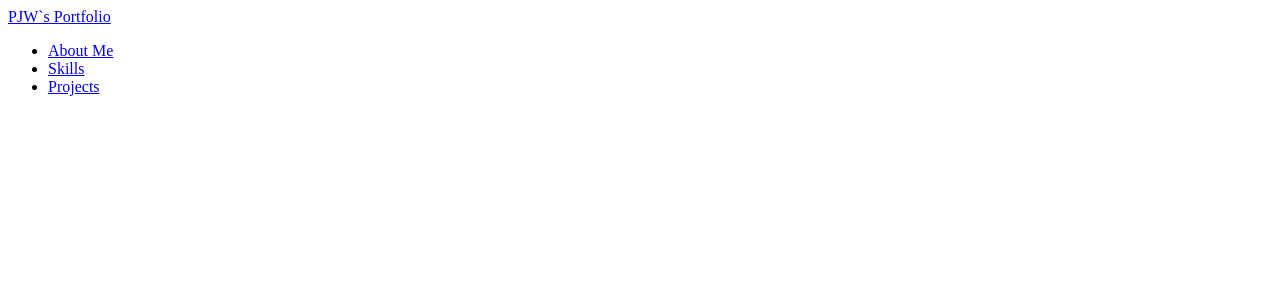
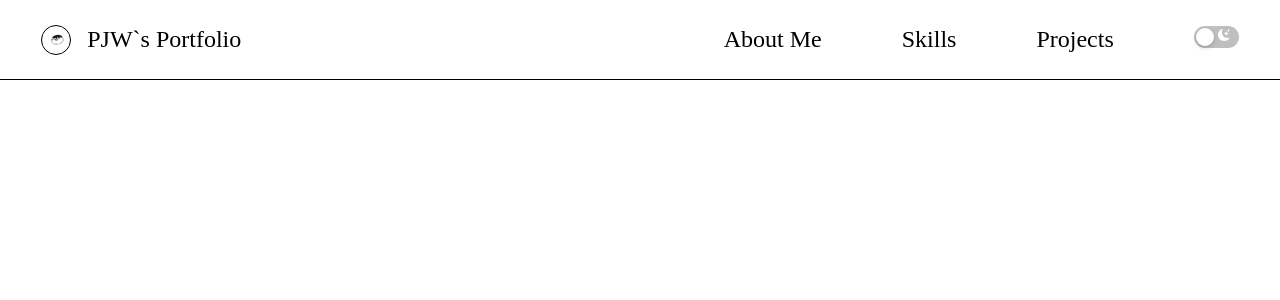
Before and after one commit to PJW980921/PJW-PortFolio, a React (Vite) app: page / in a window 1280 px wide. Shown: the top 300 px of the page. Built offline with nearby package versions, Linux system fonts and the light colour scheme.

Commit message:
feat : 여기어때 폰트/다크모드 셋팅 및 기능 구현

```diff
--- a/src/App.scss
+++ b/src/App.scss
@@ -1,10 +1,30 @@
+@use './themes.scss' as *;
+
+@font-face {
+  font-family: 'JalnanGothic';
+  src: url('https://cdn.jsdelivr.net/gh/projectnoonnu/noonfonts_231029@1.1/JalnanGothic.woff')
+    format('woff');
+  font-weight: normal;
+  font-style: normal;
+}
 * {
   box-sizing: border-box;
   scroll-behavior: smooth;
+  margin: 0;
+  padding: 0;
+}
+
+html,
+body {
+  background-color: var(--color-background);
+}
+
+a {
+  color: inherit;
+  text-decoration: none;
 }
 
 .app-container {
   display: flex;
   flex-direction: column;
-  gap: 8rem;
 }
--- a/src/App.tsx
+++ b/src/App.tsx
@@ -1,8 +1,14 @@
+import { useEffect } from 'react';
 import './App.scss';
 import Header from './components/Header/Header';
 import Main from './components/Main/Main';
 
 function App() {
+  useEffect(() => {
+    const getSaveDarkModeData = localStorage.getItem('data-theme') as string;
+    document.documentElement.setAttribute('data-theme', getSaveDarkModeData);
+  }, []);
+
   return (
     <div className="app-container">
       <Header />
--- /dev/null
+++ b/src/color.scss
@@ -0,0 +1,9 @@
+$btn-color-1: #fe016c;
+$btn-color-2: #ffbd07;
+$text-color-1: #232323;
+$text-color-2: #fff;
+$bg-color-1: #fff;
+$bg-color-2: #232323;
+$bg-img-1: url('/image/intro-light.gif');
+$bg-img-2: linear-gradient(rgba(0, 0, 0, 0.3), rgba(0, 0, 0, 0.3)),
+  url('image/intro-dark.gif');
--- /dev/null
+++ b/src/components/Header/DarkModeBtn.tsx
@@ -0,0 +1,33 @@
+import { Switch } from 'antd';
+import { BsMoonStarsFill, BsSunFill } from 'react-icons/bs';
+import './DarkModeToggle.scss';
+import { SwitchChangeEventHandler } from 'antd/es/switch';
+import { useState } from 'react';
+
+const DarkModeBtn = () => {
+  const darkModeState =
+    localStorage.getItem('data-theme') === 'dark' ? true : false;
+  const [darkMode, setDarkMode] = useState<boolean>(darkModeState);
+  const handleDarkModeChange: SwitchChangeEventHandler = (checked) => {
+    if (checked) {
+      document.documentElement.setAttribute('data-theme', 'dark');
+      localStorage.setItem('data-theme', 'dark');
+      setDarkMode(true);
+    } else if (!checked) {
+      document.documentElement.setAttribute('data-theme', 'light');
+      localStorage.setItem('data-theme', 'light');
+      setDarkMode(false);
+    }
+  };
+
+  return (
+    <Switch
+      onChange={handleDarkModeChange}
+      checkedChildren={<BsSunFill className=".icon" />}
+      unCheckedChildren={<BsMoonStarsFill className=".icon" />}
+      checked={darkMode}
+    />
+  );
+};
+
+export default DarkModeBtn;
--- /dev/null
+++ b/src/components/Header/DarkModeToggle.scss
@@ -0,0 +1,8 @@
+.icon {
+  display: flex;
+  justify-content: center;
+  align-items: center;
+  color: yellow;
+  padding-top: 0.5rem;
+  text-align: center;
+}
--- a/src/components/Header/Header.scss
+++ b/src/components/Header/Header.scss
@@ -0,0 +1,43 @@
+@use '../../themes.scss' as *;
+
+.header-container {
+  display: flex;
+  position: sticky;
+  inset: 0rem 0rem auto;
+  justify-content: space-around;
+  width: 100%;
+  height: 5rem;
+  gap: 25rem;
+  align-items: center;
+  border-bottom: 0.1rem solid;
+  border-color: var(--color-text);
+  background-color: var(--color-background);
+  z-index: 2;
+}
+
+.logo-box {
+  display: flex;
+  justify-content: center;
+  gap: 1rem;
+  align-items: center;
+}
+
+.logo-img {
+  border-radius: 50%;
+  border: 0.1rem solid;
+  border-color: var(--color-text);
+}
+.nav-box {
+  display: flex;
+  justify-content: center;
+  gap: 5rem;
+  list-style: none;
+}
+
+.nav-item {
+  display: flex;
+  text-decoration: none;
+  color: var(--color-text);
+  font-size: 1.5rem;
+  white-space: nowrap;
+}
--- a/src/components/Header/Header.tsx
+++ b/src/components/Header/Header.tsx
@@ -1,18 +1,38 @@
+import '../Header/Header.scss';
+import DarkModeBtn from './DarkModeBtn';
 export default function Header() {
   return (
-    <header>
+    <header className="header-container">
+      <div className="logo-box">
+        <img
+          src="image/portFolio-logo.png"
+          width={30}
+          height={30}
+          alt="로고 이미지"
+          className="logo-img"
+        />
+        <a href="/" className="nav-item">
+          PJW`s Portfolio
+        </a>
+      </div>
       <nav>
-        <a href="/">PJW`s Portfolio</a>
-        <ul>
+        <ul className="nav-box">
           <li>
-            <a href="#">About Me</a>
+            <a href="#AboutMe" className="nav-item">
+              About Me
+            </a>
           </li>
           <li>
-            <a href="#">Skills</a>
+            <a href="#Skills" className="nav-item">
+              Skills
+            </a>
           </li>
           <li>
-            <a href="#">Projects</a>
+            <a href="#Projects" className="nav-item">
+              Projects
+            </a>
           </li>
+          <DarkModeBtn />
         </ul>
       </nav>
     </header>
--- /dev/null
+++ b/src/themes.scss
@@ -0,0 +1,15 @@
+@use './color.scss' as *;
+
+html[data-theme='light'] {
+  --color-text: #{$text-color-1};
+  --color-background: #{$bg-color-1};
+  --color-btn: #{$btn-color-1};
+  --img: #{$bg-img-1};
+}
+
+html[data-theme='dark'] {
+  --color-text: #{$text-color-2};
+  --color-background: #{$bg-color-2};
+  --color-btn: #{$btn-color-2};
+  --img: #{$bg-img-2};
+}
```
